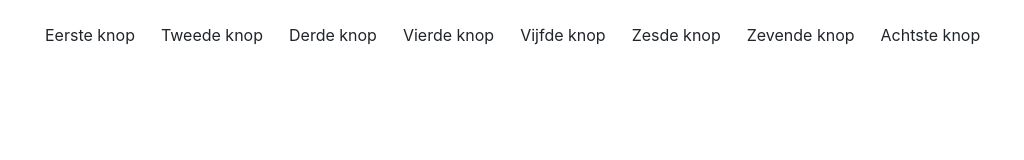
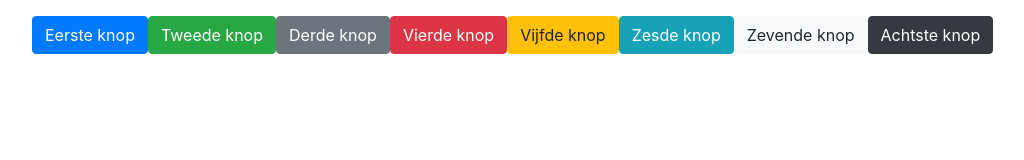
Before and after one commit to ROC-van-Amsterdam-College-Amstelland/fe-op2-css-ids-classes-Arman694207, a plain HTML site: page opdracht1/index.html in a window 1280 px wide. Shown: the whole page, without its empty margins (38-1062 px from the left). Drawn offline with nearby package versions, Linux system fonts and the light colour scheme.

Commit message:
opdr1 done opdr2 mee begonnen

```diff
--- a/opdracht1/index.html
+++ b/opdracht1/index.html
@@ -28,14 +28,14 @@
             btn-dark
             -->
 
-            <button class="btn ">Eerste knop</button>
-            <button class="btn ">Tweede knop</button>
-            <button class="btn ">Derde knop</button>
-            <button class="btn ">Vierde knop</button>
-            <button class="btn ">Vijfde knop</button>
-            <button class="btn ">Zesde knop</button>
-            <button class="btn ">Zevende knop</button>
-            <button class="btn ">Achtste knop</button>
+            <button class="btn btn-primary ">Eerste knop</button>
+            <button class="btn btn-success">Tweede knop</button>
+            <button class="btn btn-secondary ">Derde knop</button>
+            <button class="btn btn-danger ">Vierde knop</button>
+            <button class="btn btn-warning">Vijfde knop</button>
+            <button class="btn btn-info">Zesde knop</button>
+            <button class="btn btn-light">Zevende knop</button>
+            <button class="btn btn-dark">Achtste knop</button>
         </div>
     </div>
 </body>
```
Also changed, not shown: opdracht2/style.css (+15 -0 lines).
